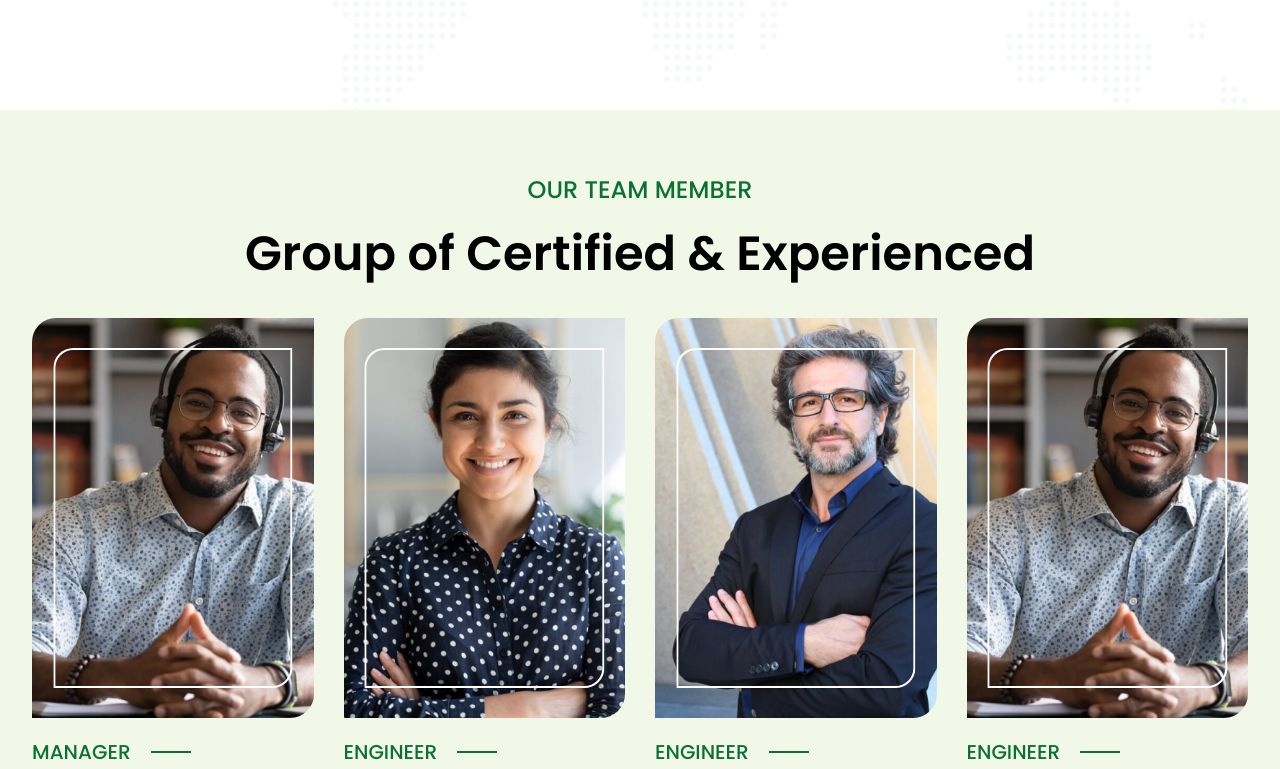
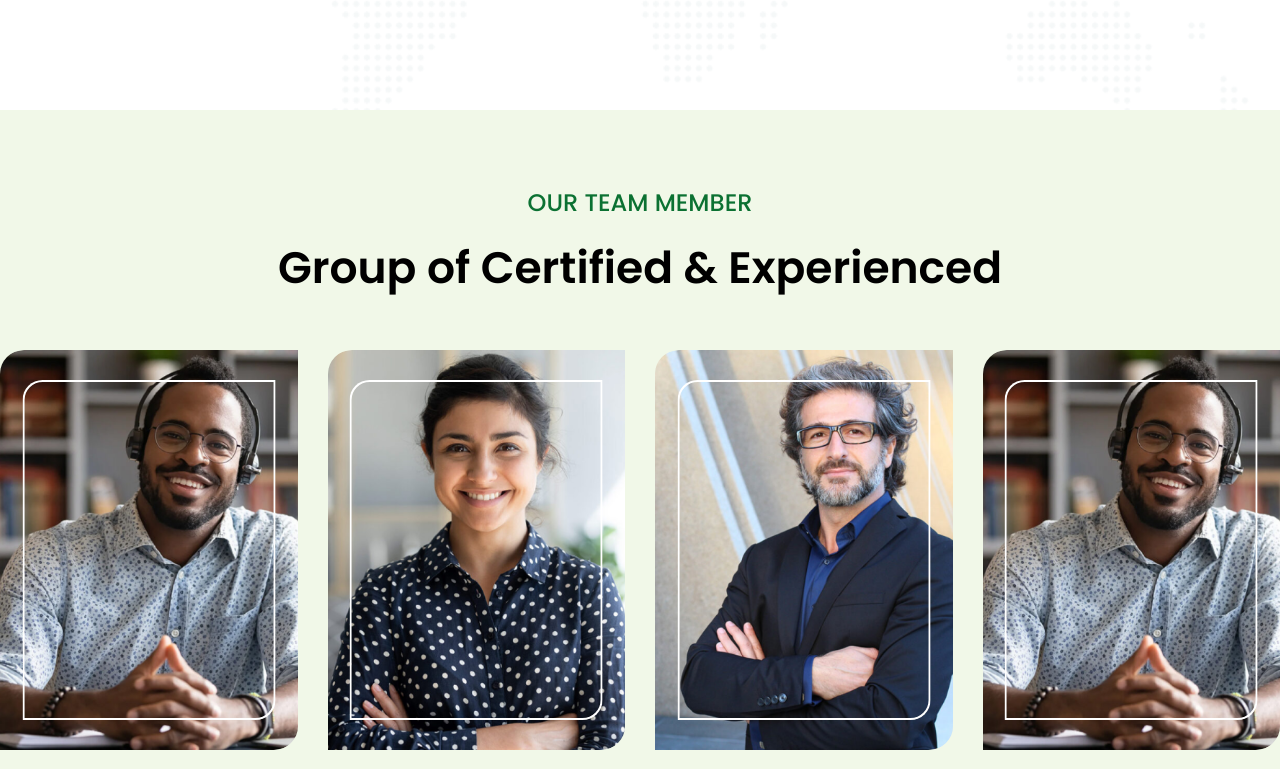
Before and after one commit to vpdevabacus/myev_frontend, a React (Create React App) app: page /about in a window 1280 px wide. Shown: the part 1183-1952 px from the top of the page. Built offline with nearby package versions, Linux system fonts and the light colour scheme.

Commit message:
working on team dection

```diff
--- a/src/components/about/OurTeam.js
+++ b/src/components/about/OurTeam.js
@@ -5,13 +5,12 @@ import ImageIcons from '../../common/ImageIcons';
 
 const OurTeam = () => {
     return (
-        <section className="our_teem w-full  px-8 bg-[#F1F8E8] py-16">
-            <div className=" container mx-auto ">
+        <section className="our_teem bg-[#F1F8E8] py-[75px]">
+            <div className="container mx-auto">
+                <div className="mb-[50px] text-center">
+                    <h4 className="text-center text-[#0B7132] font-medium mb-[15px]">OUR TEAM MEMBER</h4>
 
-                <div className="mb-10 text-center">
-                    <h4 className="text-center text-lg text-[#0B7132] font-medium md:text-xl lg:text-2xl mb-6">OUR TEAM MEMBER</h4>
-
-                    <h2 className="text-center text-3xl text-black font-semibold md:text-4xl lg:text-5xl mb-10 md:mb-0">Group of Certified & Experienced</h2>
+                    <h2>Group of Certified & Experienced</h2>
 
                 </div>
                 <div className="grid lg:grid-cols-4 md:grid-cols-2 sm:grid-cols-1 col:grid-cols-1 gap-[30px] btn-holder md:max-w-[unset] max-w-[350px] m-auto">
--- a/src/screens/Home.js
+++ b/src/screens/Home.js
@@ -10,6 +10,7 @@ import Testimonials from "../components/testimonials/Testimonials";
 import ContactInfo from "../components/contact_info/ContactInfo";
 import EvCharging from "../components/ev-charging/EvCharging";
 import Counting from "../components/counting/Counting";
+import OurTeam from "../components/about/OurTeam";
  const Home = () => {
     return (
         <>
@@ -20,14 +21,13 @@ import Counting from "../components/counting/Counting";
             <Strategy />
             <Charges />
             <Footer /> */}
-            <Header/>
-            <Features/>
-            <Strategy/>
+          <Header />
             <Testimonials />
             <ContactInfo />
 
             <EvCharging />
             <Counting />
+            <OurTeam />
 
 
             {/* <EvCharging /> */}
```
